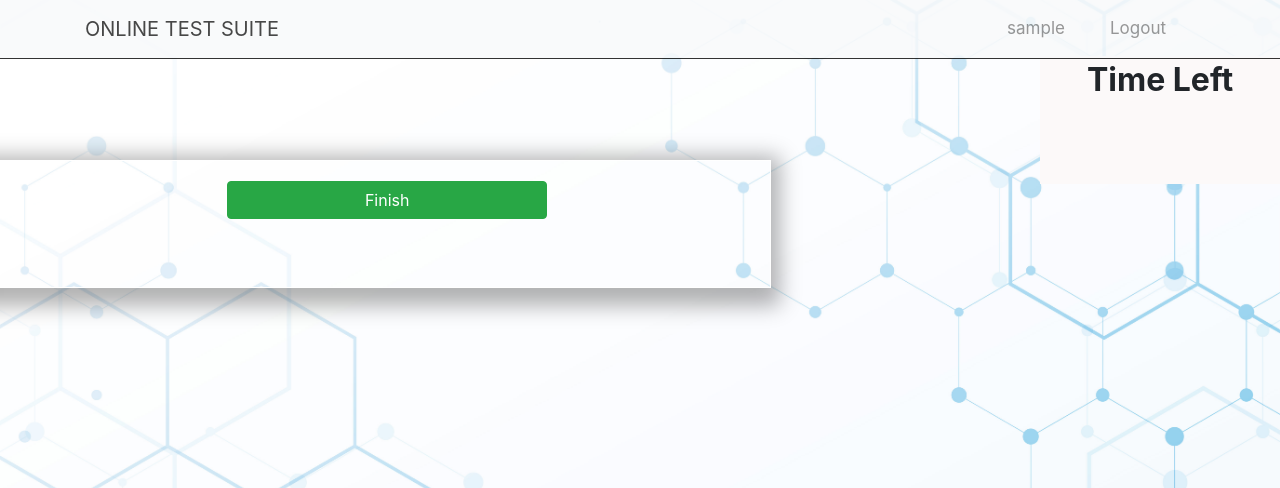
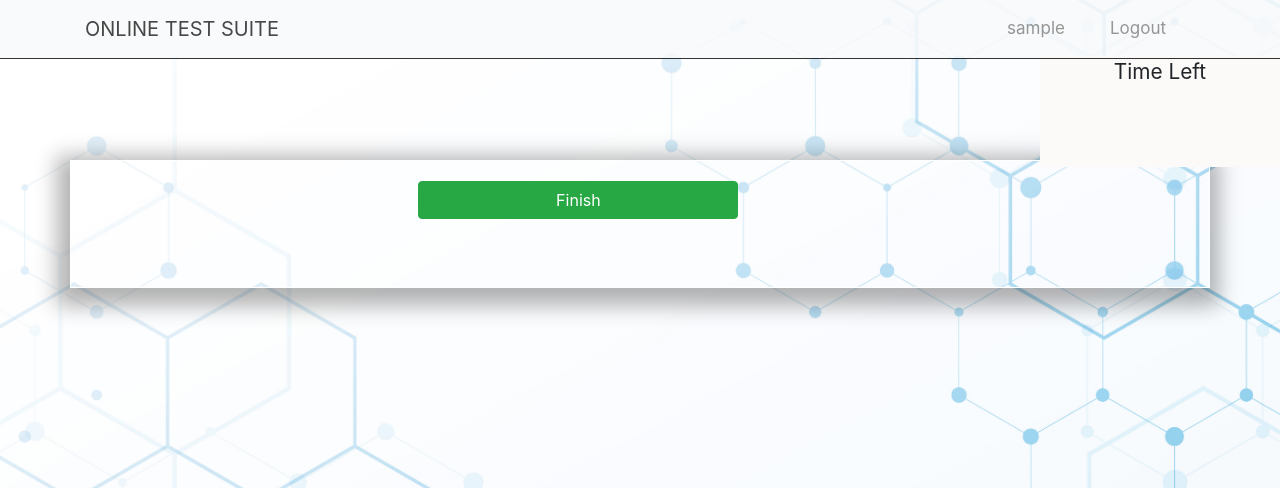
Before and after one commit to lugnitdgp/OnlineTestSuite, a Django app: template onlinetest/templates/onlinetest/questions.html in a window 1280 px wide. Shown: the top 488 px of the page. Run offline with Django 3.2, Linux system fonts and the light colour scheme; the template is opened without the code that fills it, so the values that code supplies are empty; the visitor is signed in with stand-in values (Sample User, id 1); some libraries are stand-ins or nearby versions.

Commit message:
fixed question container position

```diff
--- a/onlinetest/templates/onlinetest/questions.html
+++ b/onlinetest/templates/onlinetest/questions.html
@@ -9,7 +9,7 @@
 {% endif %}
 
 <div id="countdown">
-    <p><strong>Time Left</strong></p>
+    <p style="font-size: 1.3rem;">Time Left</p>
     <div class="canvas-container">
         <canvas id="hours"></canvas>
         <canvas id="minutes"></canvas>
@@ -18,9 +18,7 @@
 </div>
 
 
-<div class="row">
-  <div class="col-xs-2"></div>
-  <div class="col-xs 8" style="width: 60%;">
+
 <div class="container question">
     {% for question in questions %}
     <div id="{{ question.id }}" class="container-fluid question-box" id="sub-question-box">
@@ -44,9 +42,7 @@
     {% endfor %}
 <a href="{{ '/finish/' }}" class="btn btn-large btn-success mb-5 questions-button">Finish</a>
 </div>
-  </div>
-  <div class="col-xs-2"></div>
-</div>
+
 
 
 
```
Lines whose indentation alone changed are shown as unchanged.
